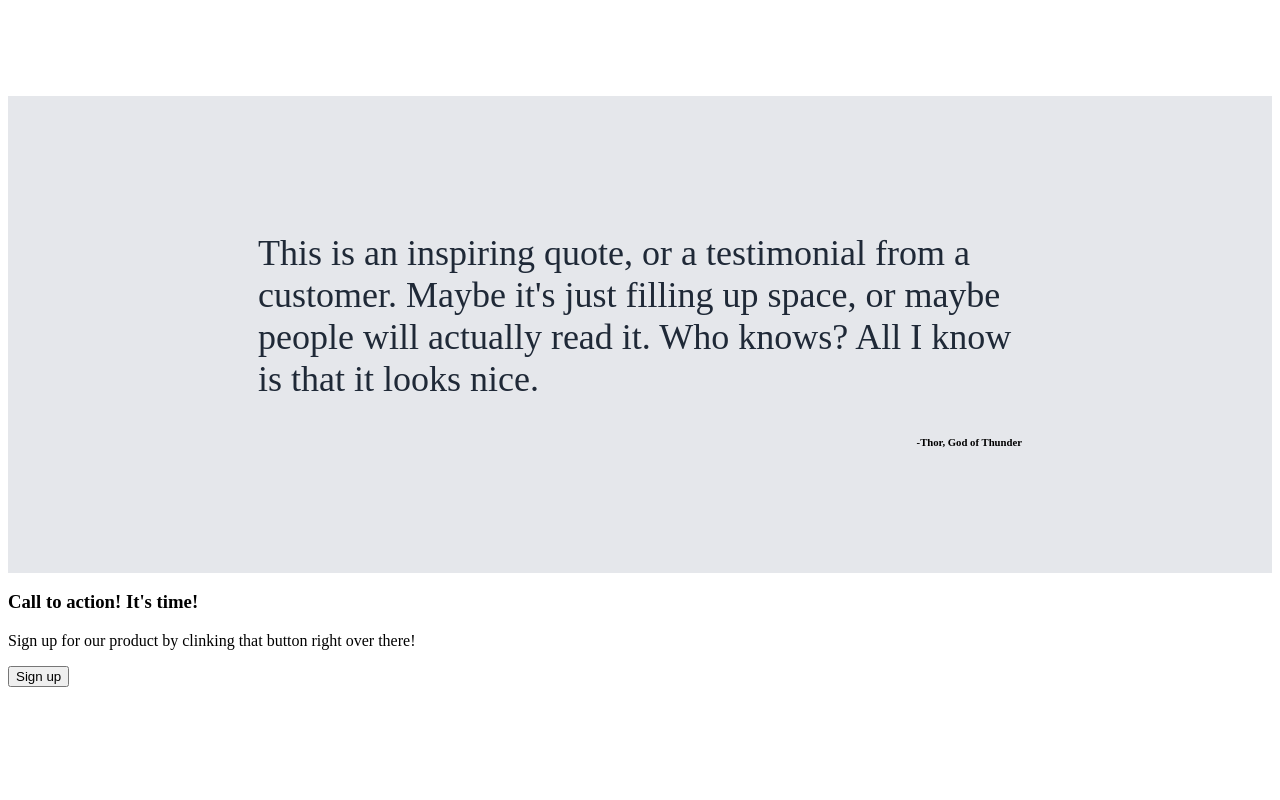
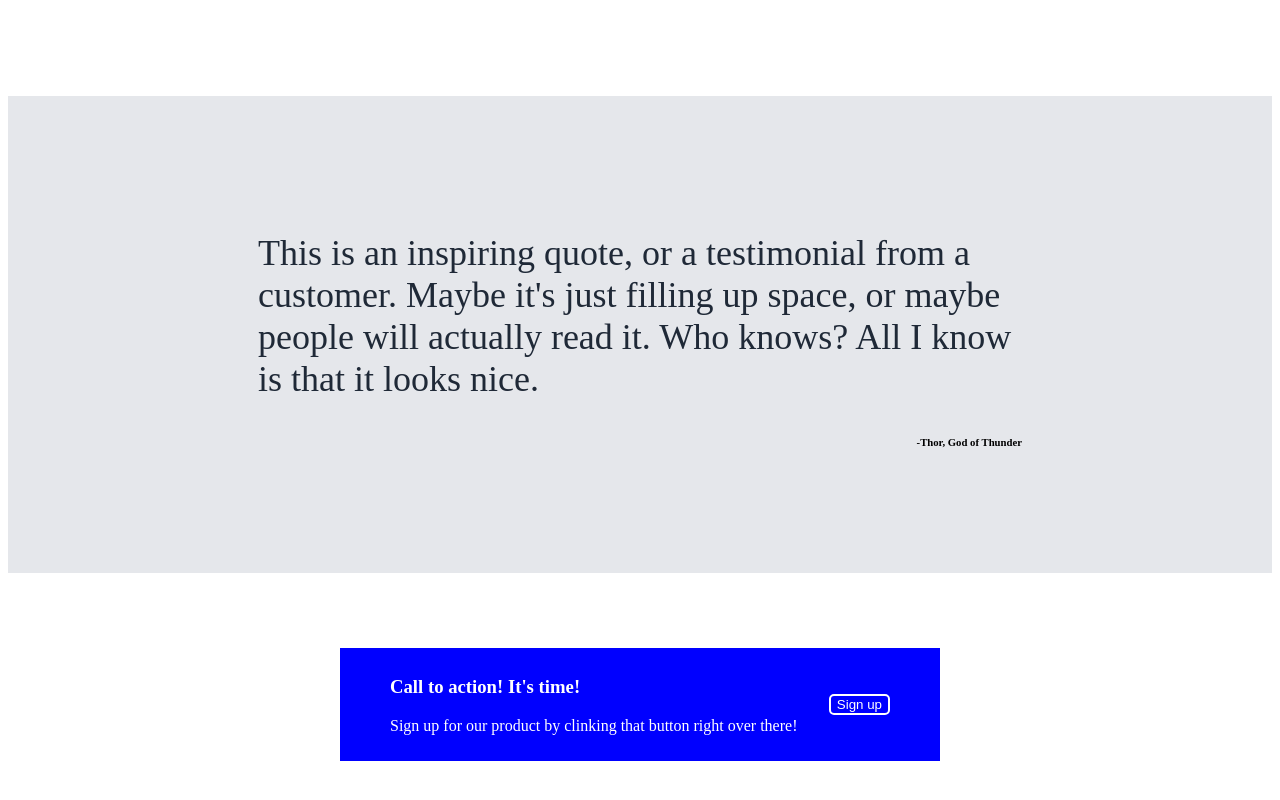
Before and after one commit to MeadowOwner/OdinLandingPageProject, a plain HTML site: page index.html in a window 1280 px wide. Shown: the part 719-1519 px from the top of the page. Before the commit the page ends 1414 px from the top, so only its background shows below. Drawn offline with Linux system fonts and the light colour scheme.

Commit message:
Basically finished fourth quarter. Therefore, basically finished styling the entire site.

```diff
--- a/index.html
+++ b/index.html
@@ -51,12 +51,14 @@
         <h6>-Thor, God of Thunder</h6>
     </div>
     <div class = "last-quarter">
+        <div class = "section">
         <div class = text-section>
             <h3>Call to action! It's time!</h3>
             <p>Sign up for our product by clinking that button right over there!
             </p>
         </div>
-        <button>Sign up</button>
+        <div class = "button-section"><button>Sign up</button></div>
+        </div>
     </div>
 </body>
 </html>
--- a/styles.css
+++ b/styles.css
@@ -154,3 +154,41 @@ ul{
 .third-quarter h6{
     text-align: right;
 }
+
+.last-quarter{
+    display: flex;
+    justify-content: center;
+    color: white;
+    padding-top: 75px;
+    padding-bottom: 75px;
+}
+
+
+.last-quarter .section{
+    background-color: blue;
+    width: 500px;
+    display: flex;
+    flex-direction: row;
+    padding: 10px;
+    padding-left: 50px;
+    padding-right: 50px;
+}
+
+.last-quarter .text-section{
+    flex: 1 1 auto;
+}
+
+.last-quarter .button-section{
+    display:flex;
+    align-items: center;
+}
+
+.button-section button{
+    background-color: blue;
+    border-style: solid;
+    border-width: 2px;
+    border-color: white;
+    color: white;
+    border-radius: 5px;
+    outline: none;
+}
```
